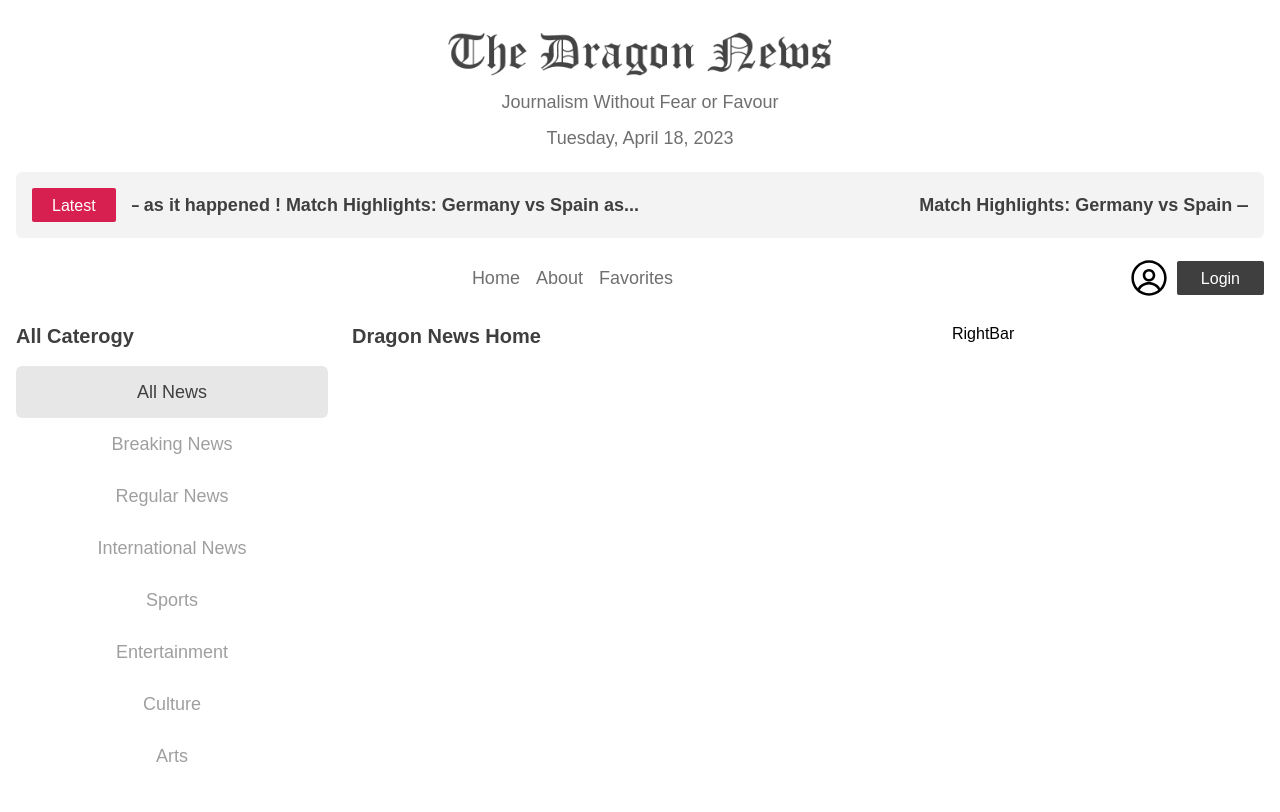
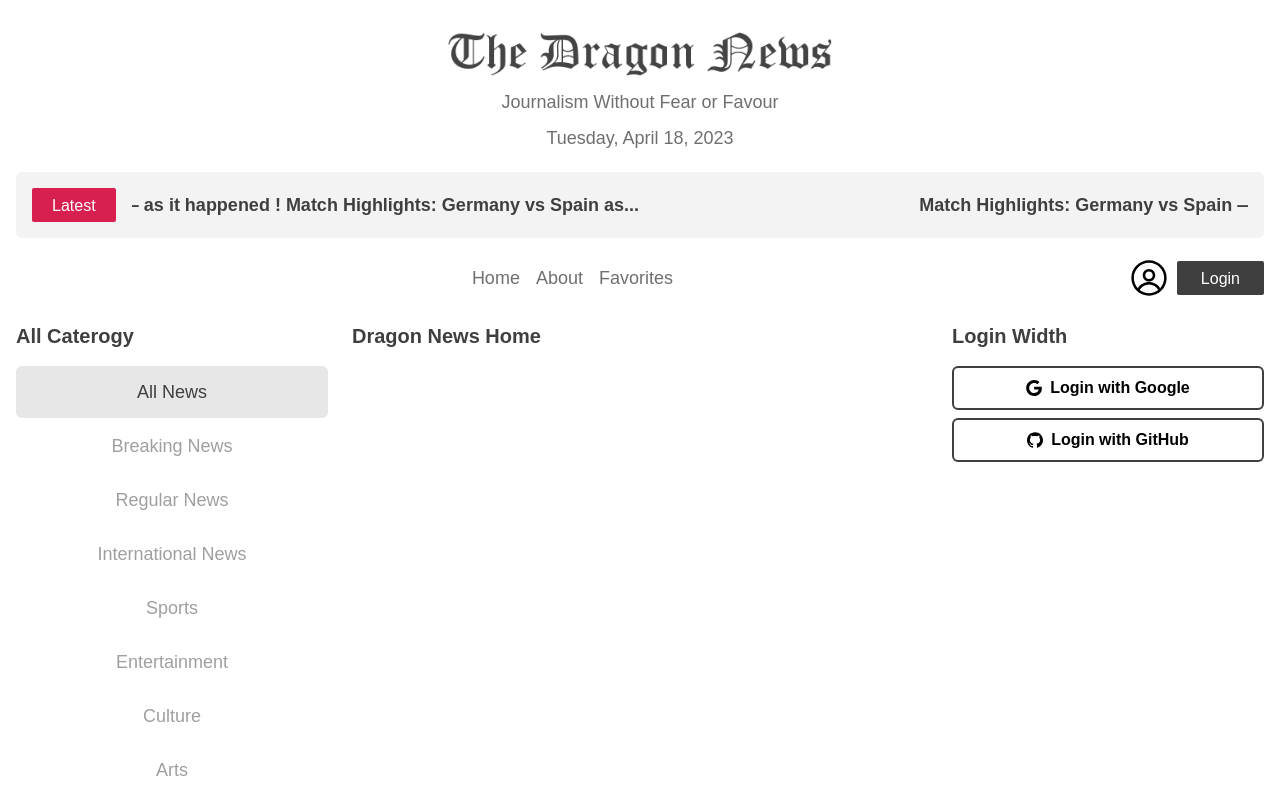
Before and after one commit to anjankarmakar10/dragon-news-clint, a React (Vite) app: page / in a window 1280 px wide. Built offline with nearby package versions, Linux system fonts and the light colour scheme.

Commit message:
implement login buttons for google and github components

```diff
--- /dev/null
+++ b/src/components/buttons/GitHubLogin.jsx
@@ -0,0 +1,16 @@
+import React from "react";
+import { ImGithub } from "react-icons/im";
+
+const GitHubLogin = ({ onClick }) => {
+  return (
+    <button
+      onClick={onClick}
+      className="flex items-center gap-2 rounded-md border-2 border-[#403F3F] font-semibold p-2 w-full justify-center "
+    >
+      <ImGithub />
+      Login with GitHub
+    </button>
+  );
+};
+
+export default GitHubLogin;
--- /dev/null
+++ b/src/components/buttons/GoogleLogin.jsx
@@ -0,0 +1,16 @@
+import React from "react";
+import { ImGoogle } from "react-icons/im";
+
+const GoogleLogin = ({ onClick }) => {
+  return (
+    <button
+      onClick={onClick}
+      className="flex items-center gap-2 rounded-md border-2 border-[#403F3F] font-semibold p-2 w-full justify-center "
+    >
+      <ImGoogle />
+      Login with Google
+    </button>
+  );
+};
+
+export default GoogleLogin;
--- a/src/pages/Home/Home.jsx
+++ b/src/pages/Home/Home.jsx
@@ -2,14 +2,20 @@ import React from "react";
 import LeftBar from "./container/LeftBar";
 import FeedContainer from "./container/FeedContainer";
 import RightBar from "./container/RightBar";
+import LoginContainer from "./components/login/LoginContainer";
 
 const Home = () => {
   return (
-    <div className="home-grid container mx-auto px-4 pb-4">
-      <LeftBar />
-      <FeedContainer />
-      <RightBar />
-    </div>
+    <>
+      <div className="container w-full md:w-2/4 mx-auto px-4 lg:hidden pb-2">
+        <LoginContainer showTitle={false} />
+      </div>
+      <div className="home-grid container mx-auto px-4 pb-4">
+        <LeftBar />
+        <FeedContainer />
+        <RightBar />
+      </div>
+    </>
   );
 };
 
--- a/src/pages/Home/components/Categories/Categories.jsx
+++ b/src/pages/Home/components/Categories/Categories.jsx
@@ -11,7 +11,7 @@ const Categories = () => {
         All Caterogy
       </h3>
 
-      <div className="flex md:flex-col flex-wrap">
+      <div className="flex md:flex-col flex-wrap gap-[2px]">
         {categories?.map((category) => (
           <div
             onClick={() => setActive(category?.name)}
--- /dev/null
+++ b/src/pages/Home/components/login/LoginContainer.jsx
@@ -0,0 +1,19 @@
+import React from "react";
+import GoogleLogin from "../../../../components/buttons/GoogleLogin";
+import GitHubLogin from "../../../../components/buttons/GitHubLogin";
+
+const LoginContainer = ({ showTitle = true }) => {
+  return (
+    <div>
+      <h3 className="text-lg md:text-xl text-[#403F3F] font-semibold mb-4">
+        {showTitle ? "Login Width" : ""}
+      </h3>
+      <div className="flex flex-col gap-2">
+        <GoogleLogin />
+        <GitHubLogin />
+      </div>
+    </div>
+  );
+};
+
+export default LoginContainer;
--- a/src/pages/Home/container/RightBar.jsx
+++ b/src/pages/Home/container/RightBar.jsx
@@ -1,7 +1,14 @@
 import React from "react";
+import LoginContainer from "../components/login/LoginContainer";
 
 const RightBar = () => {
-  return <aside>RightBar</aside>;
+  return (
+    <aside>
+      <div className="hidden lg:block">
+        <LoginContainer />
+      </div>
+    </aside>
+  );
 };
 
 export default RightBar;
```
